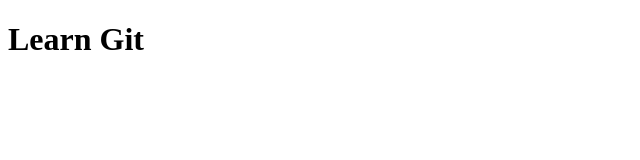
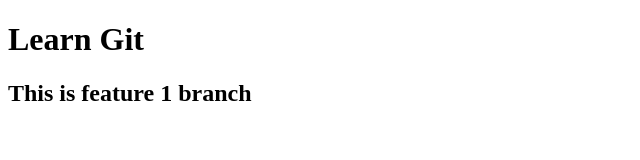
Before and after one commit to yagniktrivedi/Git-in-One, a plain HTML site: page index.html in a window 1280 px wide. Shown: the whole page, without its empty margins (0-640 px from the left). Drawn offline with Linux system fonts and the light colour scheme.

Commit message:
Working on branches

```diff
--- a/index.html
+++ b/index.html
@@ -8,5 +8,6 @@
 </head>
 <body>
  <h1> Learn Git </h1>
+<h2> This is feature 1 branch </h2>
 </body>
 </html>
```
